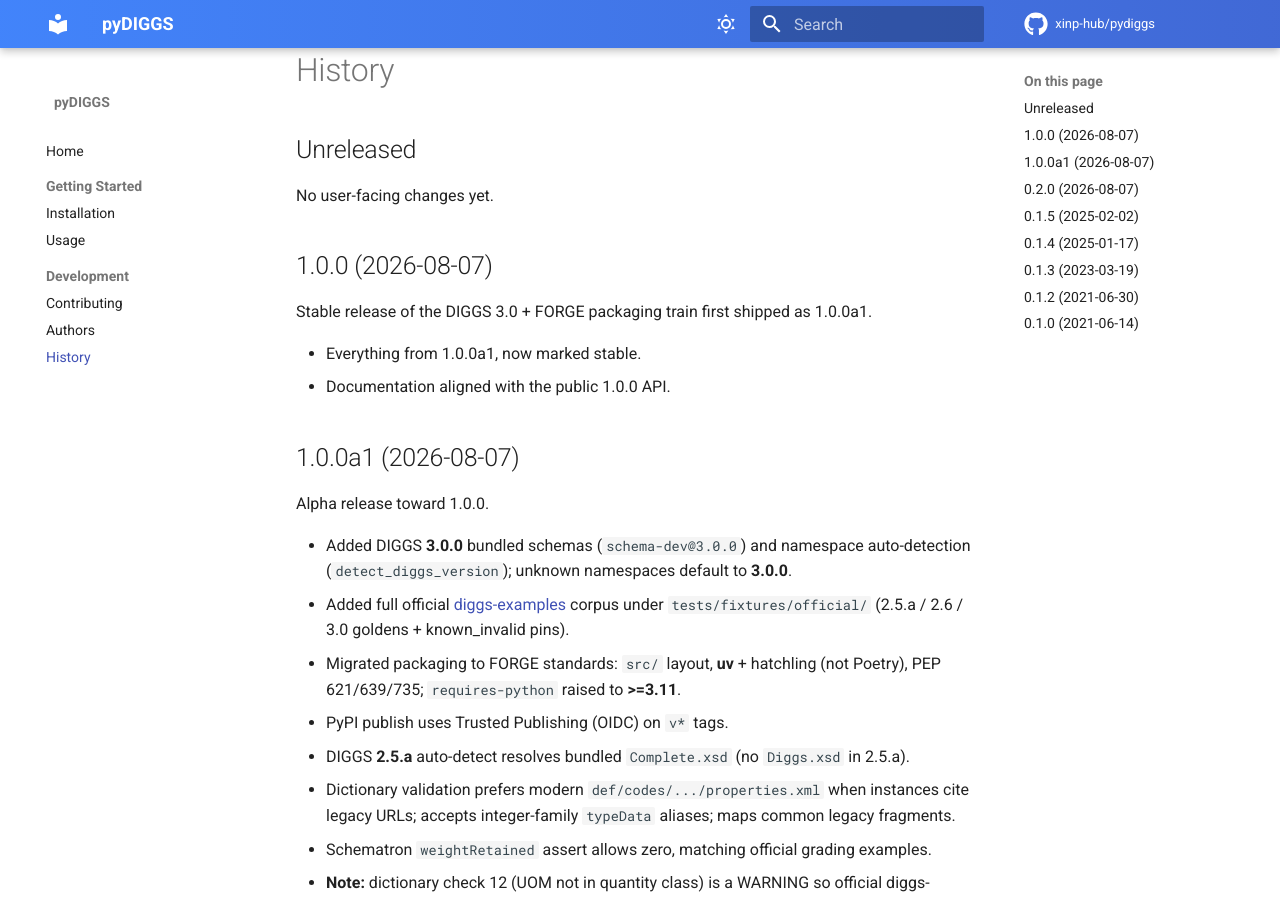
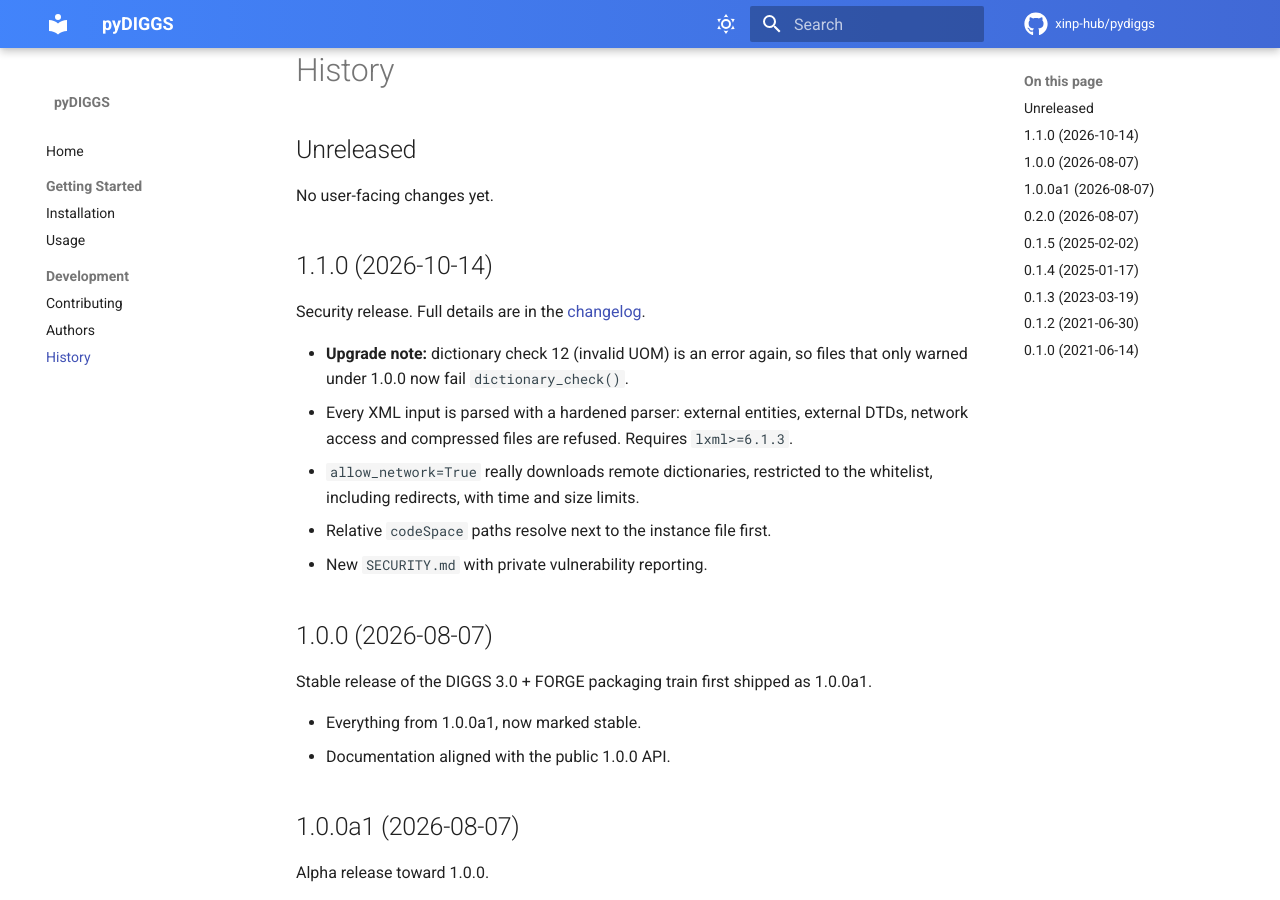
Before and after one commit to xinp-hub/pydiggs, an MkDocs documentation site: the page built from docs/history.md, in a window 1280 px wide and 900 px high. Built offline with MkDocs 1.6.1 and Material for MkDocs 9.7.7, drawn with Linux system fonts in a browser that asks for light colours; comment, search, counter and statistics services are not loaded.

Commit message:
release: 1.1.0 (#243)
Security release. Dictionary check 12 is an ERROR again (upgrade note in CHANGELOG). Dependency audit now audits the exported lock.

```diff
--- a/docs/history.md
+++ b/docs/history.md
@@ -3,6 +3,20 @@
 ## Unreleased
 
 No user-facing changes yet.
+
+## 1.1.0 (2026-10-14)
+
+Security release. Full details are in the
+[changelog](https://github.com/xinp-hub/pydiggs/blob/master/CHANGELOG.md).
+
+* **Upgrade note:** dictionary check 12 (invalid UOM) is an error again, so files that
+  only warned under 1.0.0 now fail `dictionary_check()`.
+* Every XML input is parsed with a hardened parser: external entities, external DTDs,
+  network access and compressed files are refused. Requires `lxml>=6.1.3`.
+* `allow_network=True` really downloads remote dictionaries, restricted to the
+  whitelist, including redirects, with time and size limits.
+* Relative `codeSpace` paths resolve next to the instance file first.
+* New `SECURITY.md` with private vulnerability reporting.
 
 ## 1.0.0 (2026-08-07)
 
--- a/src/pydiggs/__init__.py
+++ b/src/pydiggs/__init__.py
@@ -15,6 +15,6 @@ from .pydiggs import validator
 
 __author__ = """Xin Peng"""
 __email__ = "xin_peng@outlook.com"
-__version__ = "1.0.0"
+__version__ = "1.1.0"
 
 __all__ = ["detect_diggs_version", "validator"]
```
Also changed, not shown: CHANGELOG.md (+45 -62 lines), 1 other file.
